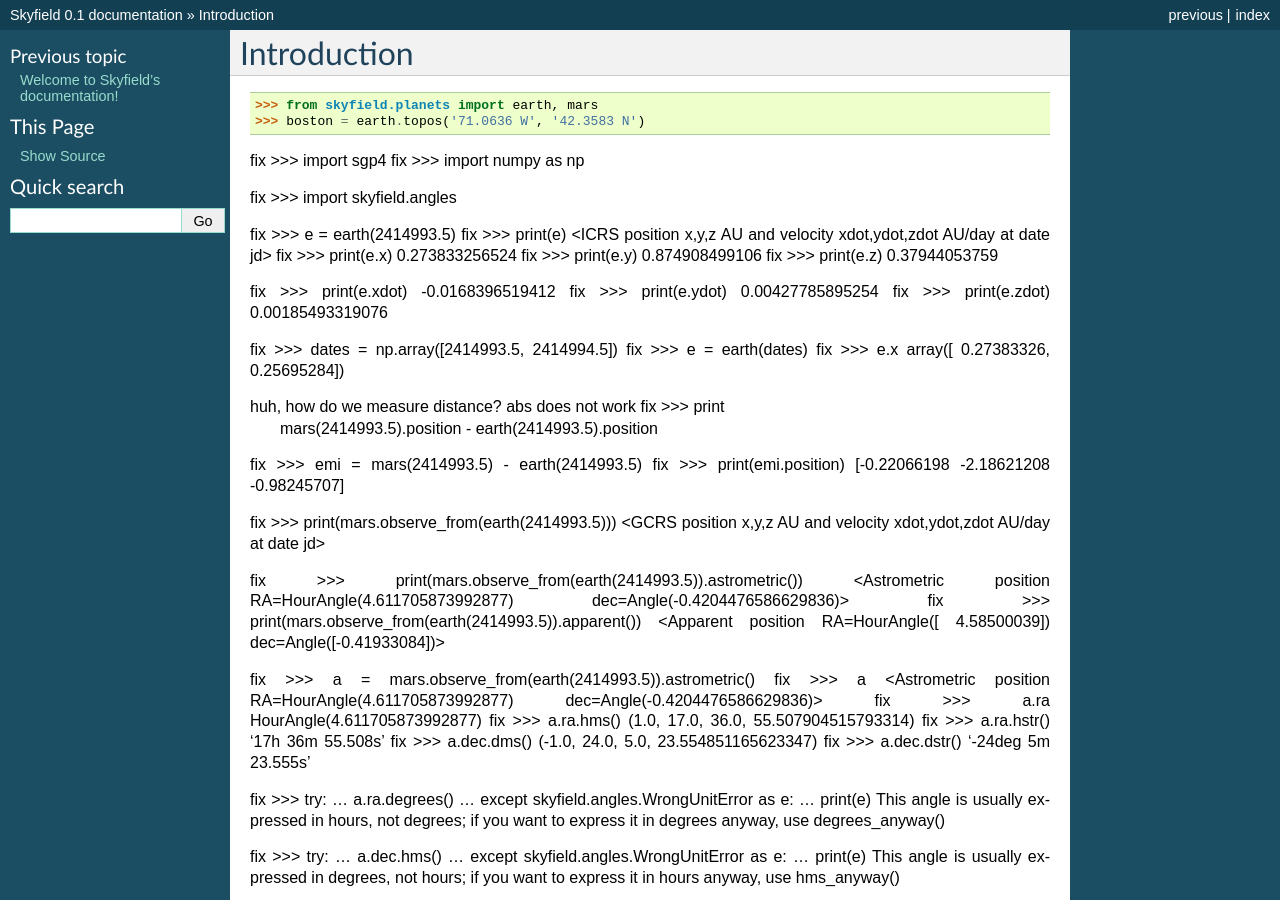
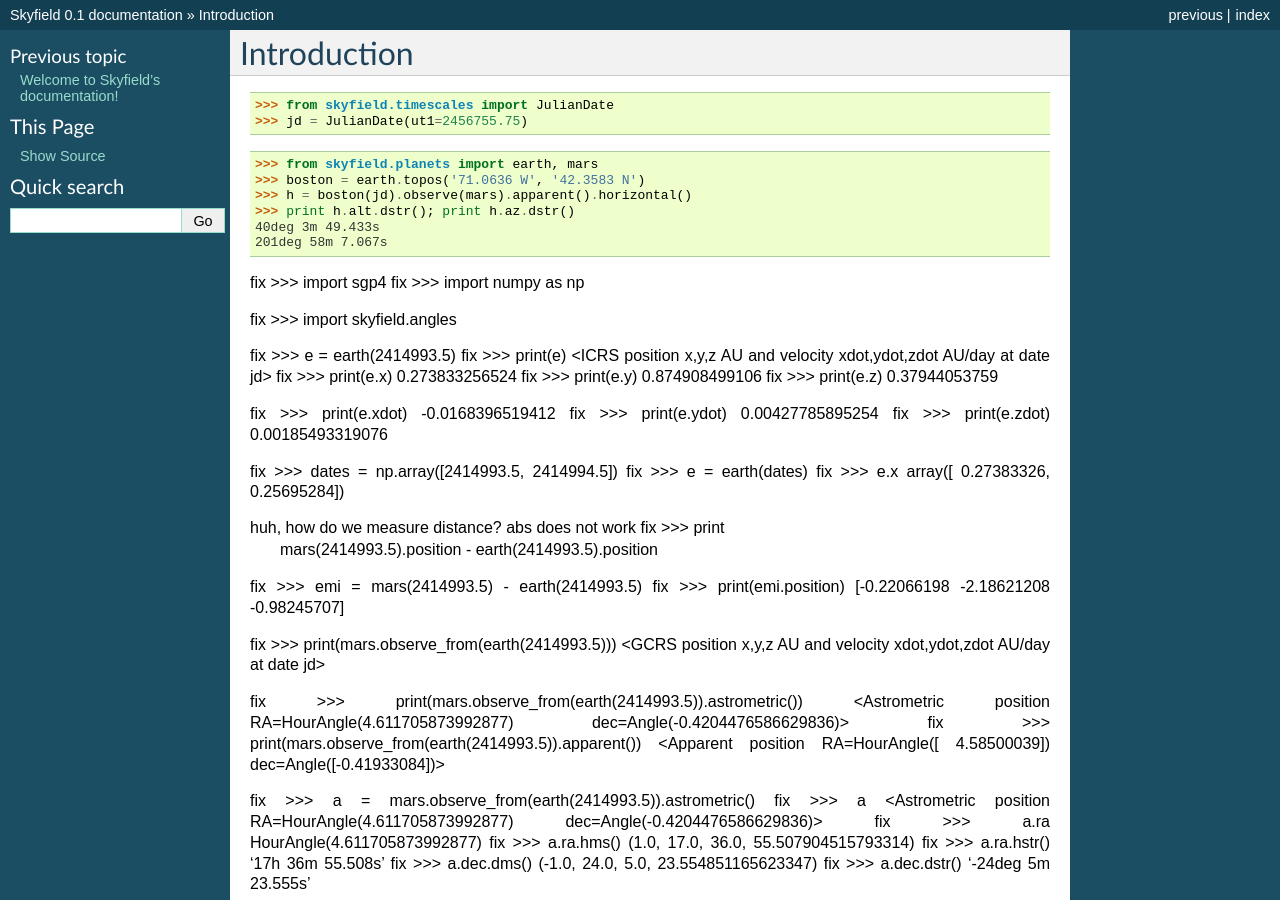
Before and after one commit to skyfielders/python-skyfield, a Sphinx documentation site: the page built from skyfield/documentation/introduction.rst, in a window 1280 px wide and 900 px high. Built offline with Sphinx 7.4.7, drawn with Linux system fonts in a browser that asks for light colours.

Commit message:
Make horizontal() return actual Angle objects

```diff
--- a/skyfield/documentation/introduction.rst
+++ b/skyfield/documentation/introduction.rst
@@ -4,8 +4,15 @@
 ==============
 
 
+>>> from skyfield.timescales import JulianDate
+>>> jd = JulianDate(ut1=2456755.75)
+
 >>> from skyfield.planets import earth, mars
 >>> boston = earth.topos('71.0636 W', '42.3583 N')
+>>> h = boston(jd).observe(mars).apparent().horizontal()
+>>> print h.alt.dstr(); print h.az.dstr()
+40deg 3m 49.433s
+201deg 58m 7.067s
 
 fix >>> import sgp4
 fix >>> import numpy as np
```
Also changed, not shown: 2 other files.
